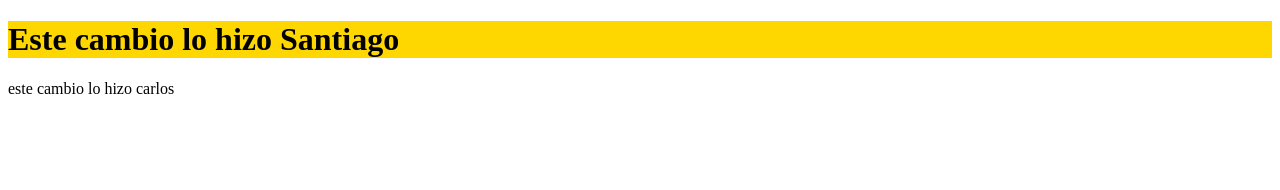
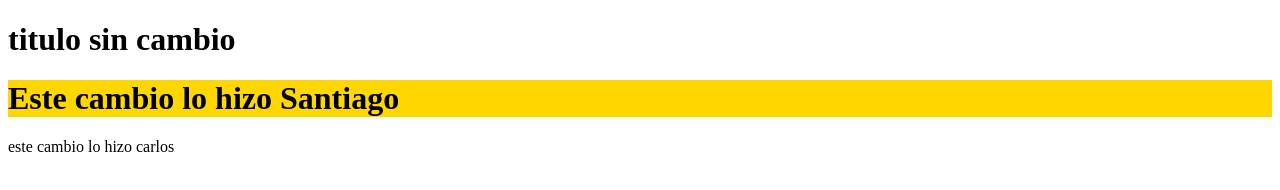
Before and after one commit to santiagoquinteroguarin/RepoPruebaC5, a plain HTML site: page index.html in a window 1280 px wide. Drawn offline with Linux system fonts and the light colour scheme.

Commit message:
probando error

```diff
--- a/index.html
+++ b/index.html
@@ -9,6 +9,8 @@
   <link rel="stylesheet" href="styles.css">
 </head>
 <body>
+<header>
+<h1>titulo sin cambio</h1>
   <div class="container">
     <h1>Este cambio lo hizo Santiago</h1>
   </div>
```
